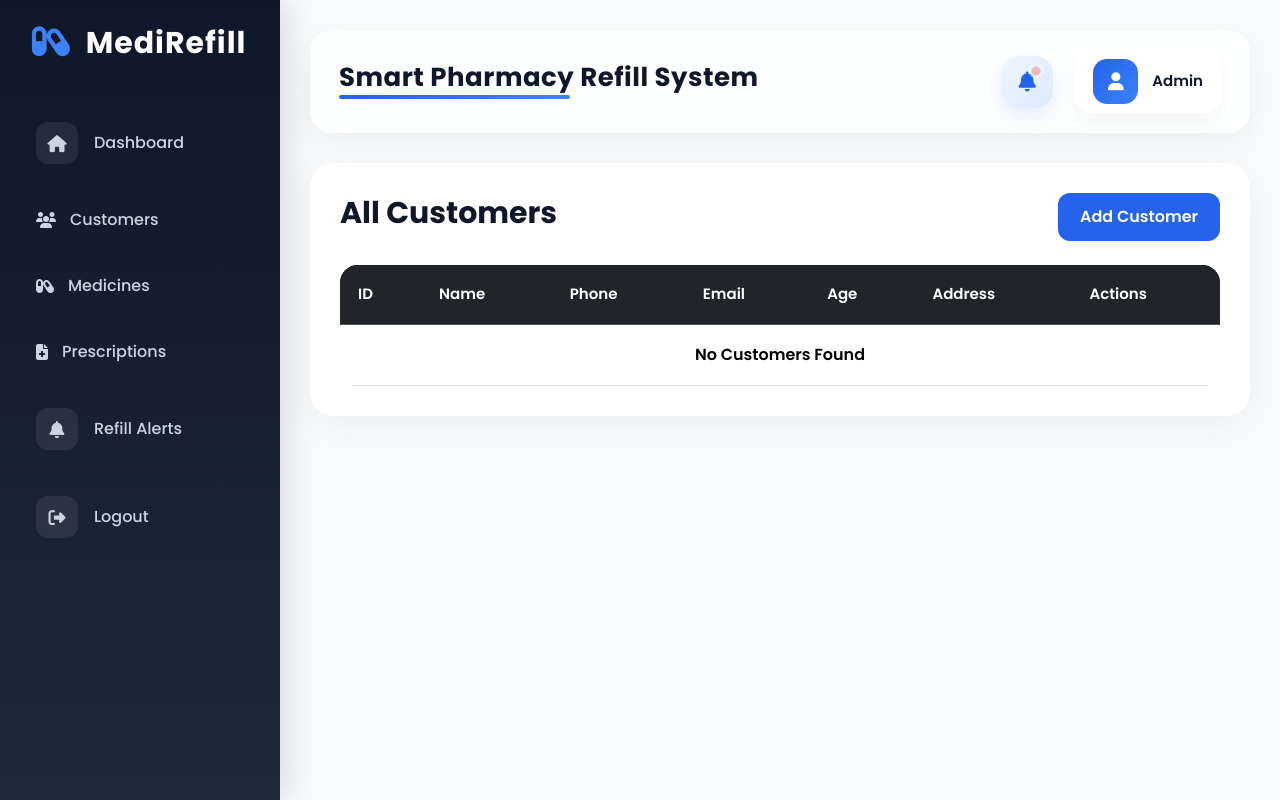
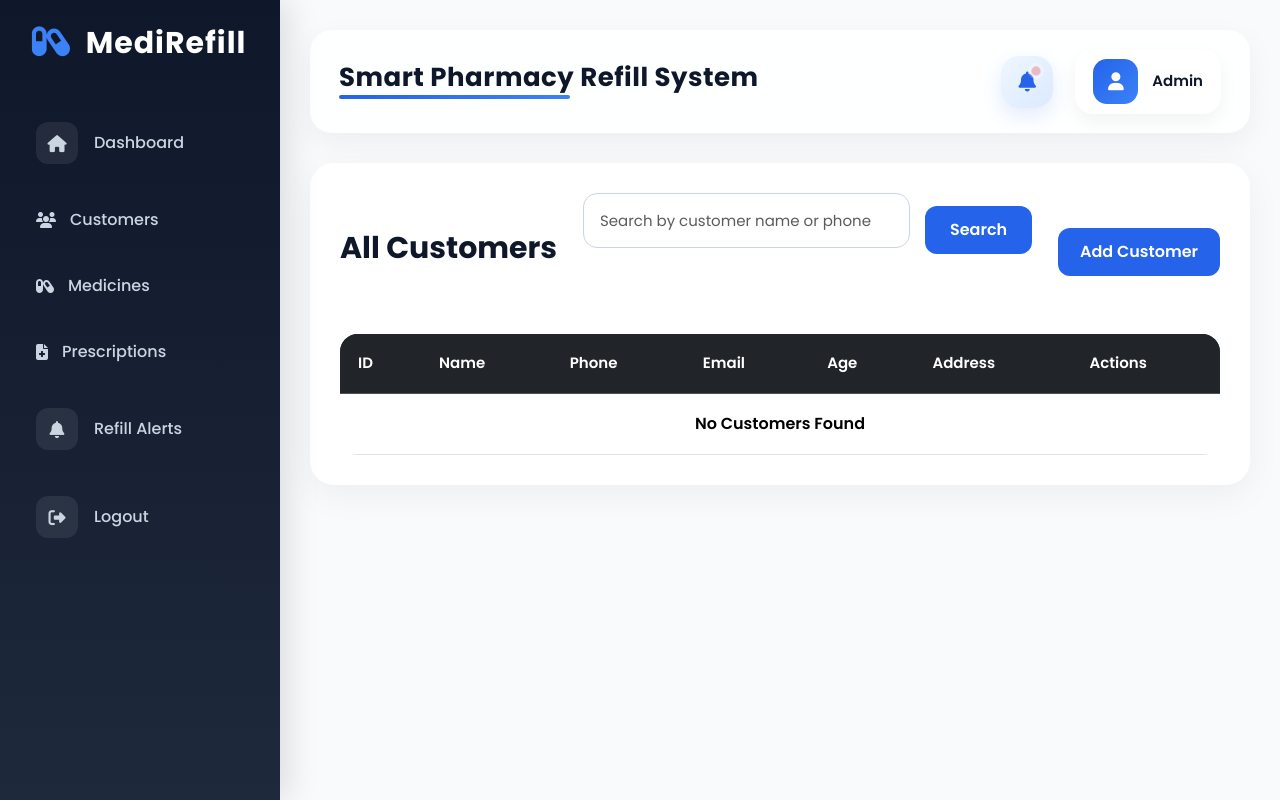
Before and after one commit to harsh-parit/medirefill-system, a PHP site: page /medirefill-system/customers/view.php in a window 1280 px wide. Run offline with PHP 8.4, Linux system fonts and the light colour scheme; data that the repository does not hold is empty.

Commit message:
search bar

```diff
--- a/assets/css/view.css
+++ b/assets/css/view.css
@@ -233,3 +233,21 @@ body{
     }
 
 }
+
+.search-box{
+    display:flex;
+    gap:15px;
+    align-items:center;
+    margin-bottom:20px;
+}
+
+.search-box input{
+    max-width:400px;
+}
+
+.search-box button{
+    padding:12px 25px;
+    border:none;
+    border-radius:12px;
+    font-weight:600;
+}
--- a/customers/view.php
+++ b/customers/view.php
@@ -2,7 +2,37 @@
 
 include "../includes/db.php";
 
-$query = "SELECT * FROM customers ORDER BY customer_id DESC";
+$search = "";
+
+if(isset($_GET['search'])){
+
+    $search = $_GET['search'];
+
+    $query = "
+
+    SELECT * FROM customers
+
+    WHERE name LIKE '%$search%'
+
+    OR phone LIKE '%$search%'
+
+    ORDER BY customer_id DESC
+
+    ";
+
+} else {
+
+    $query = "
+
+    SELECT * FROM customers
+
+    ORDER BY customer_id DESC
+
+    ";
+
+}
+
+$result = mysqli_query($conn, $query);
 
 $result = mysqli_query($conn, $query);
 
@@ -20,6 +50,28 @@ $result = mysqli_query($conn, $query);
         <div class="d-flex justify-content-between align-items-center mb-4">
 
             <h3>All Customers</h3>
+            <form method="GET" class="mb-4">
+
+    <div class="search-box">
+
+        <input
+            type="text"
+            name="search"
+            class="form-control"
+            placeholder="Search by customer name or phone"
+            value="<?php echo $search; ?>">
+
+        <button
+            type="submit"
+            class="btn btn-primary">
+
+            Search
+
+        </button>
+
+    </div>
+
+</form>
 
             <a href="add.php" class="btn btn-primary">
                 Add Customer
```
Also changed, not shown: medicines/view.php (+53 -1 lines).
